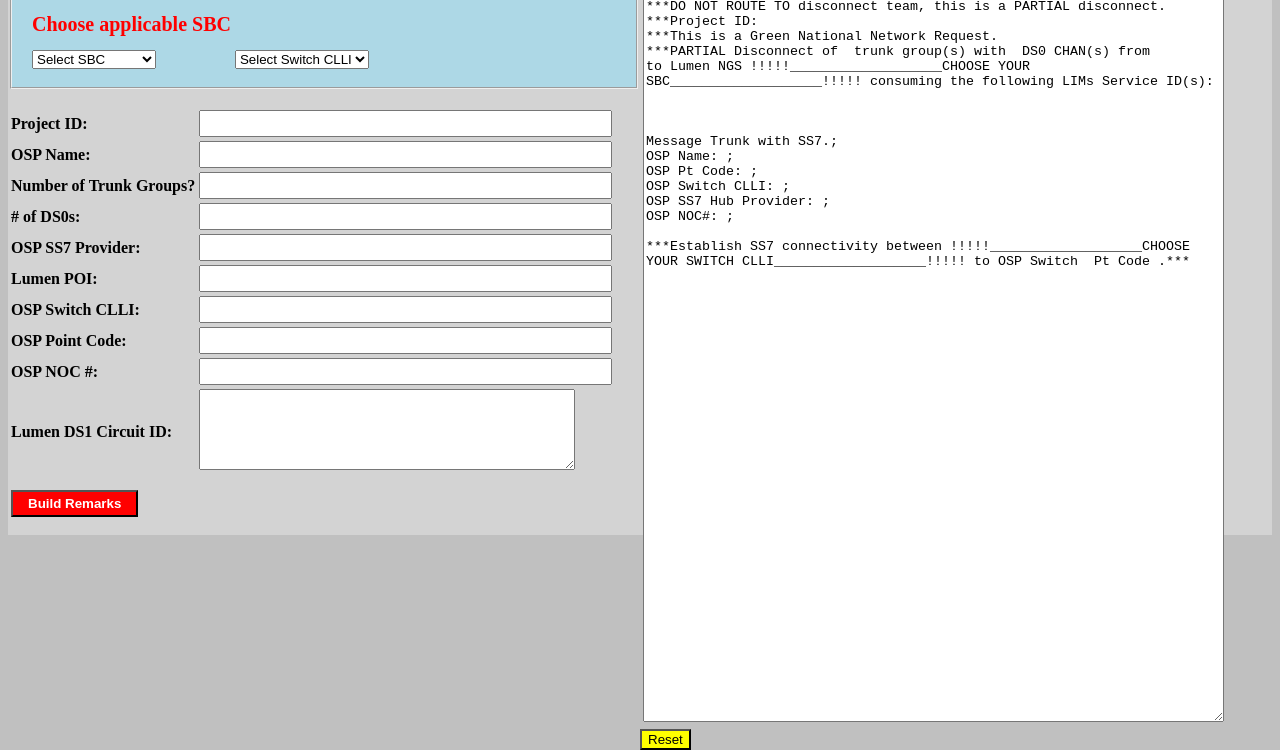
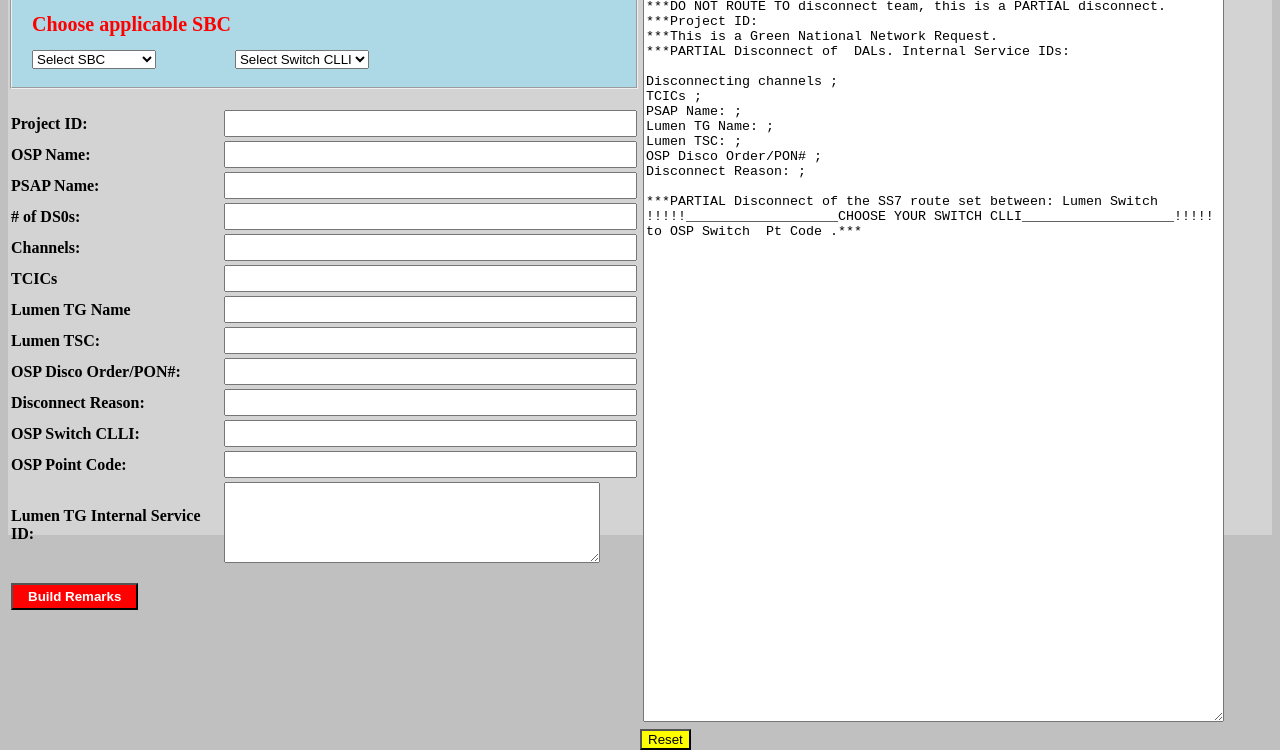
Before and after one commit to Bjacks6717/TDM-Disconnects-Remarks-Template, a plain HTML site: page index.html in a window 1280 px wide. Both pictures are taken after a click on the button "Build Remarks". Shown: the part 162-912 px from the top of the page. Drawn offline with Linux system fonts and the light colour scheme.

Commit message:
Update index.html

```diff
--- a/index.html
+++ b/index.html
@@ -51,15 +51,15 @@ function clicked($btn) {
 			"\n***DO NOT ROUTE TO disconnect team, this is a PARTIAL disconnect." +
 			"\n***Project ID: " + g('projectid').value +
 			"\n***This is a Green National Network Request." +
-			"\n***PARTIAL Disconnect of " + g('notg').value + " trunk group(s) with " + g('ds0').value + " DS0 CHAN(s) from " + g('poi').value +
-			"\nto Lumen NGS " + g('sbc').value + " consuming the following LIMs Service ID(s):\n\n" + g('natds1').value +
-			"\n\nMessage Trunk with SS7.; " +
-			"\nOSP Name: " + g('osp').value + "; " +
-			"\nOSP Pt Code: " + g('osppc').value + "; " +
-			"\nOSP Switch CLLI: " + g('ospswitch').value + "; " +
-			"\nOSP SS7 Hub Provider: " + g('ospss7').value + "; " +
-			"\nOSP NOC#: " + g('ospnoc').value + "; " +
-			"\n\n***Establish SS7 connectivity between " + g('sbc2').value + " to OSP Switch " + g('ospswitch').value +
+			"\n***PARTIAL Disconnect of " + g('ds0').value + " DALs. Internal Service IDs: " + g('sid').value +
+			"\n\nDisconnecting channels " + g('chan').value + "; " +
+			"\nTCICs " + g('cic').value + "; " +
+			"\nPSAP Name: " + g('psap').value + "; " +
+			"\nLumen TG Name: " + g('tgn').value + "; " +
+			"\nLumen TSC: " + g('tsc').value + "; " +
+			"\nOSP Disco Order/PON# " + g('ospdisc').value + "; " +
+			"\nDisconnect Reason: " + g('reason').value + "; " +
+			"\n\n***PARTIAL Disconnect of the SS7 route set between: Lumen Switch " + g('sbc2').value + " to OSP Switch " + g('ospswitch').value +
 			" Pt Code " + g('osppc').value + ".***";
 		g('copyText').value = str;
 	}
@@ -102,14 +102,17 @@ function clicked($btn) {
 
 	<TD><b>Project ID:</b></TD><TD valign="top"><INPUT id="projectid" type="text" size="48" style="padding:4px;" valign="top"></TD><TR><BR>
 	<TD><b>OSP Name:</b></TD><TD valign="top"><INPUT id="osp" type="text" size="48" style="padding:4px;" valign="top"></TD><TR>
-	<TD><b>Number of Trunk Groups?</b></TD><TD valign="top"><INPUT id="notg" type="text" size="48" style="padding:4px;" valign="top"></TD><TR>
-    <TD><b># of DS0s:</b></TD><TD valign="top"><INPUT id="ds0" type="text" size="48" style="padding:4px;" valign="top"></TD><TR>
-	<TD><b>OSP SS7 Provider:</b></TD><TD valign="top"><INPUT id="ospss7" type="text" size="48" style="padding:4px;" valign="top"></TD><TR>
-	<TD><b>Lumen POI:</b></TD><TD valign="top"><INPUT id="poi" type="text" size="48" style="padding:4px;" valign="top"></TD><TR>
+	<TD><b>PSAP Name:</b></TD><TD valign="top"><INPUT id="psap" type="text" size="48" style="padding:4px;" valign="top"></TD><TR>
+    	<TD><b># of DS0s:</b></TD><TD valign="top"><INPUT id="ds0" type="text" size="48" style="padding:4px;" valign="top"></TD><TR>
+	<TD><b>Channels:</b></TD><TD valign="top"><INPUT id="chan" type="text" size="48" style="padding:4px;" valign="top"></TD><TR>
+	<TD><b>TCICs</b></TD><TD valign="top"><INPUT id="cic" type="text" size="48" style="padding:4px;" valign="top"></TD><TR>
+	<TD><b>Lumen TG Name</b></TD><TD valign="top"><INPUT id="tgn" type="text" size="48" style="padding:4px;" valign="top"></TD><TR>
+	<TD><b>Lumen TSC:</b></TD><TD valign="top"><INPUT id="tsc" type="text" size="48" style="padding:4px;" valign="top"></TD><TR>
+	<TD><b>OSP Disco Order/PON#:</b></TD><TD valign="top"><INPUT id="ospdisc" type="text" size="48" style="padding:4px;" valign="top"></TD><TR>
+	<TD><b>Disconnect Reason:</b></TD><TD valign="top"><INPUT id="reason" type="text" size="48" style="padding:4px;" valign="top"></TD><TR>
 	<TD><b>OSP Switch CLLI:</b></TD><TD valign="top"><INPUT id="ospswitch" type="text" size="48" style="padding:4px;" valign="top"></TD><TR>
 	<TD><b>OSP Point Code:</b></TD><TD valign="top"><INPUT id="osppc" type="text" size="48" style="padding:4px;" valign="top"></TD><TR>
-	<TD><b>OSP NOC #:</b></TD><TD valign="top"><INPUT id="ospnoc" type="text" size="48" style="padding:4px;" valign="top"></TD><TR>
-	<TD><b>Lumen DS1 Circuit ID:</b></TD><TD valign="top"><TEXTAREA id="natds1" type="text" style="height:75px; width:370px" valign="top"></TEXTAREA></TD><TR>
+	<TD><b>Lumen TG Internal Service ID:</b></TD><TD valign="top"><TEXTAREA id="sid" type="text" style="height:75px; width:370px" valign="top"></TEXTAREA></TD><TR>
 	<TR>
 	<TR>
 	<TR>
```
